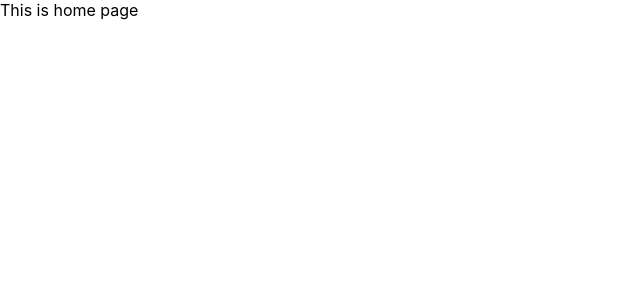
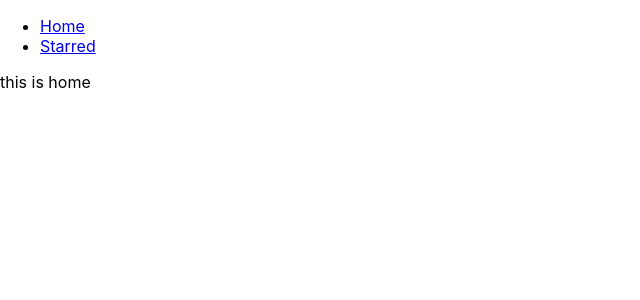
Before and after one commit to Huayao-Zheng/Box-Office, a React (Create React App) app: page / in a window 1280 px wide. Shown: the top 300 px of the page, without its empty margins (0-640 px from the left). Built offline with nearby package versions, Linux system fonts and the light colour scheme.

Commit message:
added navbar

```diff
--- a/src/App.js
+++ b/src/App.js
@@ -1,19 +1,26 @@
 import React from 'react';
 import { Switch, Route } from 'react-router-dom';
 
+import Navs from './components/Navs';
+import Home from './pages/Home';
+import Starred from './pages/Starred';
+
 function App() {
   return (
+    <div>
+      <Navs />
       <Switch>
         <Route exact path="/">
-        This is home page
+          <Home />
         </Route>
 
         <Route exact path="/starred">
-        This is starred
+          <Starred />
         </Route>
 
         <Route>Wrong Page 4💔4</Route>
       </Switch>
+    </div>
   );
 }
 
--- /dev/null
+++ b/src/components/Navs.js
@@ -0,0 +1,21 @@
+import React from 'react';
+import { Link } from 'react-router-dom';
+
+const LINKS = [
+  { to: '/', text: 'Home' },
+  { to: '/starred', text: 'Starred' },
+];
+
+const Navs = () => (
+  <div>
+    <ul>
+      {LINKS.map(item => (
+        <li key={item.to}>
+          <Link to={item.to}>{item.text}</Link>
+        </li>
+      ))}
+    </ul>
+  </div>
+);
+
+export default Navs;
--- /dev/null
+++ b/src/pages/Home.js
@@ -0,0 +1,5 @@
+import React from 'react';
+
+const Home = () => <div>this is home</div>;
+
+export default Home;
--- /dev/null
+++ b/src/pages/Starred.js
@@ -0,0 +1,5 @@
+import React from 'react';
+
+const Starred = () => <div>this is Starred</div>;
+
+export default Starred;
```
Also changed, not shown: Install Prettier and ESLint.json (added, +41 -0 lines), 1 other file (tests, documents, lock files or other folders). Lines whose indentation alone changed are shown as unchanged.
